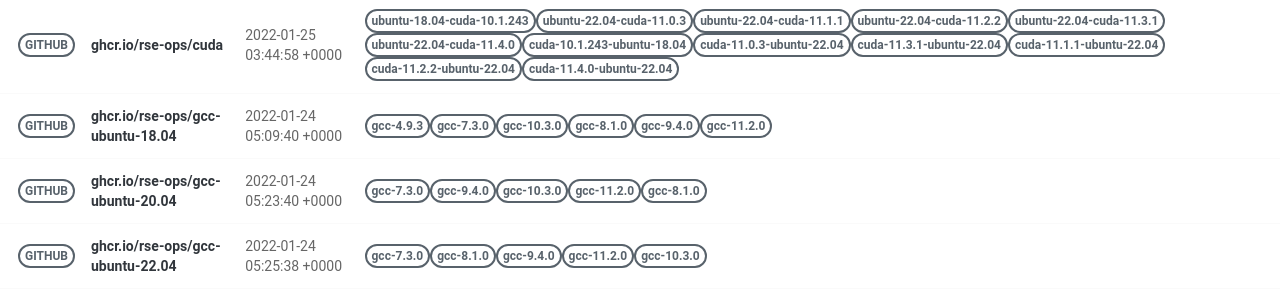
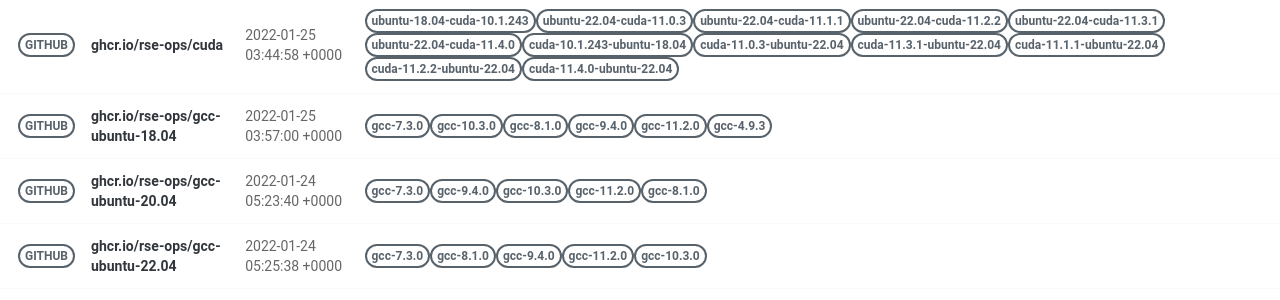
Before and after one commit to rse-ops/docker-images, a Jekyll site: the page built from pages/index.md, in a window 1280 px wide. Shown: the part 498-798 px from the top of the page. Built offline with Jekyll 4.4.1, drawn with Linux system fonts in a browser that asks for light colours; nearby versions of some CDN libraries.

Commit message:
Automated push to update library 2022-01-25

```diff
--- a/_library/ghcr.io-rse-ops-gcc-ubuntu-18.04.md
+++ b/_library/ghcr.io-rse-ops-gcc-ubuntu-18.04.md
@@ -1,14 +1,11 @@
 ---
 layout: container
 name: ghcr.io/rse-ops/gcc-ubuntu-18.04
-updated_at: 2022-01-24 05:09:40.222982
+updated_at: 2022-01-25 03:57:00.755177
 
 
 container_url: https://github.com/orgs/rse-ops/packages/container/package/gcc-ubuntu-18.04
 versions:
- - tag: gcc-4.9.3
-   dockerfile: https://github.com/rse-ops/docker-images/blob/main/ubuntu/gcc/Dockerfile
-   manifest: https://crane.ggcr.dev/manifest/ghcr.io/rse-ops/gcc-ubuntu-18.04:gcc-4.9.3
  - tag: gcc-7.3.0
    dockerfile: https://github.com/rse-ops/docker-images/blob/main/ubuntu/gcc/Dockerfile
    manifest: https://crane.ggcr.dev/manifest/ghcr.io/rse-ops/gcc-ubuntu-18.04:gcc-7.3.0
```
Also changed, not shown: other parts of _library/ghcr.io-rse-ops-gcc-ubuntu-18.04.md (+3 -0 lines).
